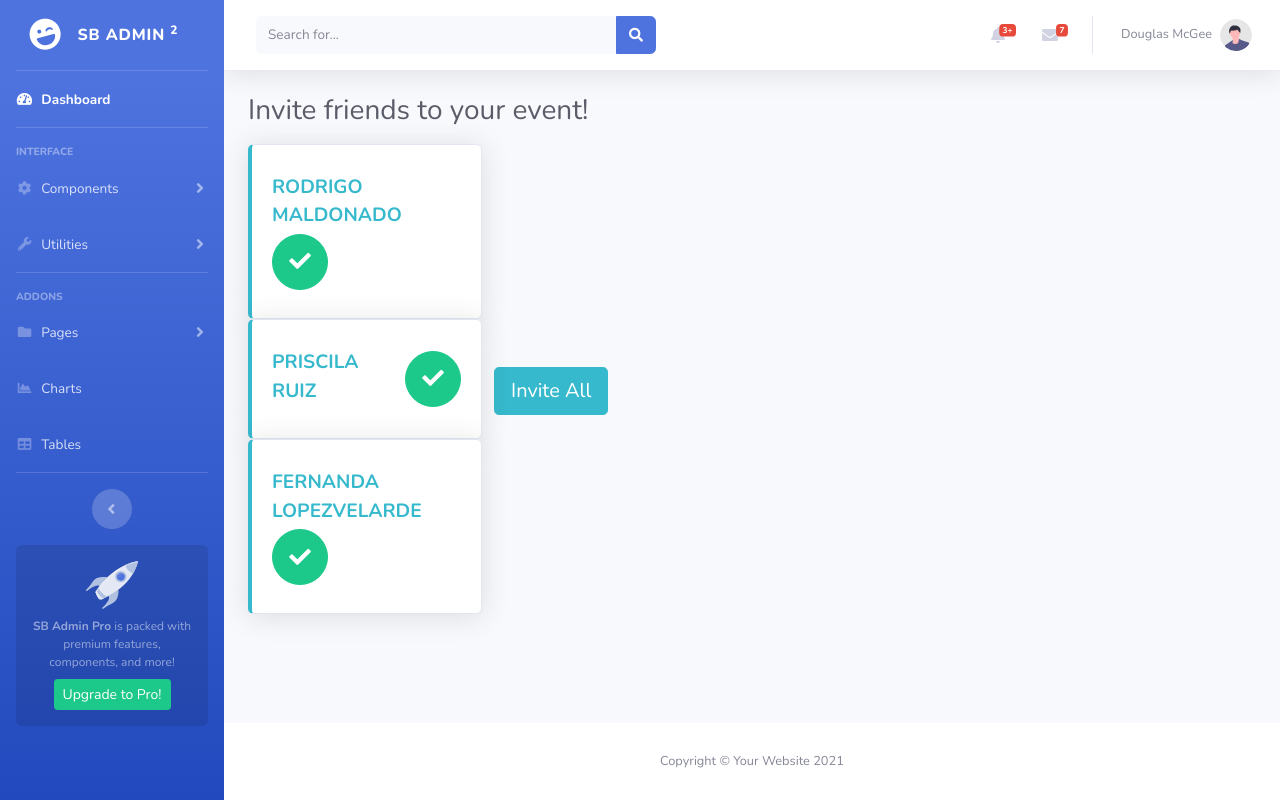
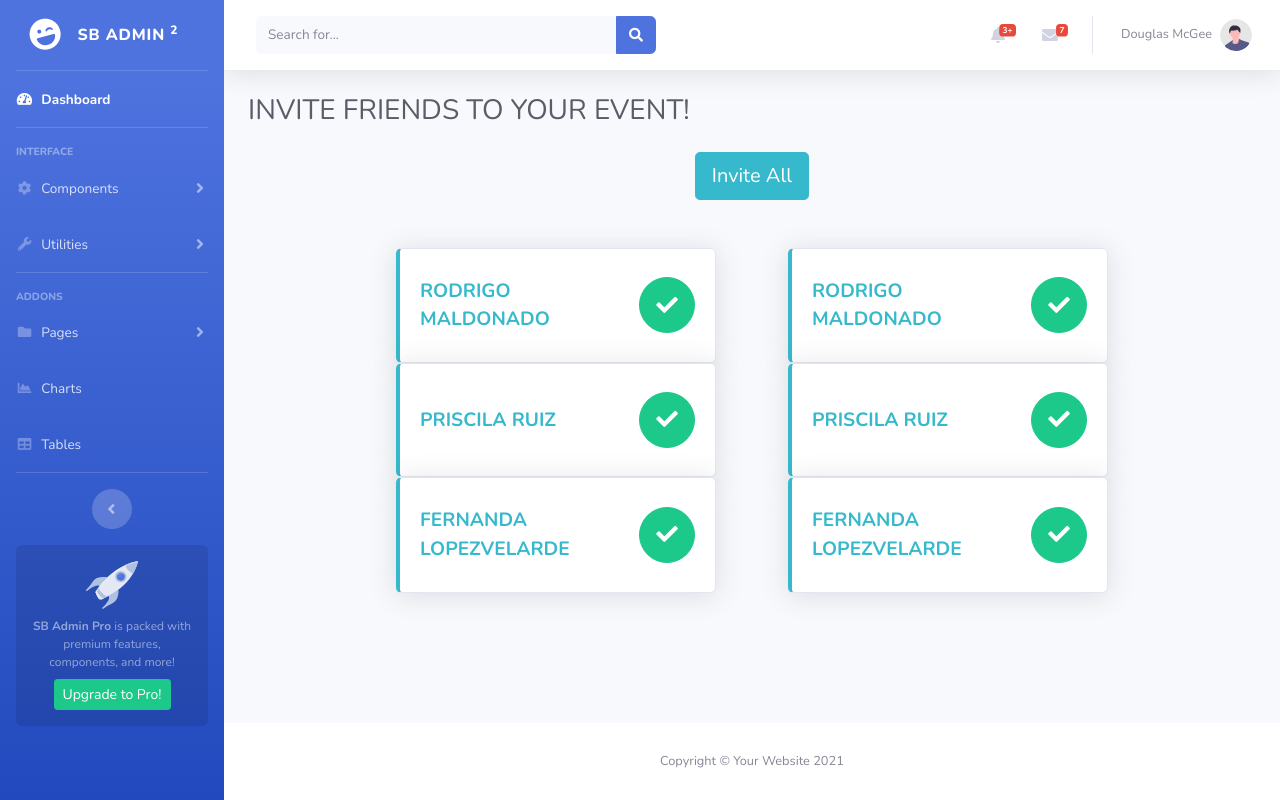
Before and after one commit to scyruz3/BioRhythm, a Flask app: template biorhythm/templates/inviteFriends.html in a window 1280 px wide. Run offline with Flask 2, Linux system fonts and the light colour scheme; the template is opened without the code that fills it, so the values that code supplies are empty; some libraries are stand-ins or nearby versions.

Commit message:
Frontend Invite Friends p2

```diff
--- a/biorhythm/templates/inviteFriends.html
+++ b/biorhythm/templates/inviteFriends.html
@@ -25,18 +25,24 @@
 <c class="container-fluid">
   {% block content %}
   <!-- Page Heading -->
-  <h1 class="h3 mb-2 text-gray-800">Invite friends to your event!</h1>
+  <h1 class="h3 mb-2 text-gray-800">INVITE FRIENDS TO YOUR EVENT!</h1>
   <p></p>
 
   <!--Friends Cards-->
-  <div class="row align-items-center">
-
-    <div class="col-xl-3 col-md-6 mb-4">
+  <div class="row align-items-center justify-content-center m-4">
+    <!--Invite All Friends to Event Btn-->
+    <div class="my-2"></div>
+    <a href="#" class="btn btn-info btn-icon-split btn-lg">
+      <span class="text">Invite All</span>
+    </a>
+  </div>
+  <div class="row align-items-center justify-content-center">
+    <div class="col-lg-4 m-4">
       <div class="card border-left-info shadow h-100 py-2">
         <div class="card-body">
           <div class="row no-gutters align-items-center">
             <div class="col mr-2">
-              <div class="text-lg font-weight-bold text-info text-uppercase mb-1">
+              <div class="text-lg font-weight-bold text-info text-uppercase mb-0">
                 Rodrigo Maldonado
               </div>
             </div>
@@ -52,7 +58,7 @@
         <div class="card-body">
           <div class="row no-gutters align-items-center">
             <div class="col mr-2">
-              <div class="text-lg font-weight-bold text-info text-uppercase mb-1">
+              <div class="text-lg font-weight-bold text-info text-uppercase mb-0">
                 Priscila Ruiz
               </div>
             </div>
@@ -68,7 +74,7 @@
         <div class="card-body">
           <div class="row no-gutters align-items-center">
             <div class="col mr-2">
-              <div class="text-lg font-weight-bold text-info text-uppercase mb-1">
+              <div class="text-lg font-weight-bold text-info text-uppercase mb-0">
                 Fernanda LopezVelarde
               </div>
             </div>
@@ -82,11 +88,56 @@
       </div>
     </div>
 
-    <!--Invite All Friends to Event-->
-    <div class="my-2"></div>
-    <a href="#" class="btn btn-info btn-icon-split btn-lg">
-      <span class="text">Invite All</span>
-    </a>
+    <div class="col-lg-4 m-4">
+      <div class="card border-left-info shadow h-100 py-2">
+        <div class="card-body">
+          <div class="row no-gutters align-items-center">
+            <div class="col mr-2">
+              <div class="text-lg font-weight-bold text-info text-uppercase mb-0">
+                Rodrigo Maldonado
+              </div>
+            </div>
+            <div class="col-auto">
+              <a href="#" class="btn btn-success btn-circle btn-lg">
+                <i class="fas fa-check"></i>
+              </a>
+            </div>
+          </div>
+        </div>
+      </div>
+      <div class="card border-left-info shadow h-100 py-2">
+        <div class="card-body">
+          <div class="row no-gutters align-items-center">
+            <div class="col mr-2">
+              <div class="text-lg font-weight-bold text-info text-uppercase mb-0">
+                Priscila Ruiz
+              </div>
+            </div>
+            <div class="col-auto">
+              <a href="#" class="btn btn-success btn-circle btn-lg">
+                <i class="fas fa-check"></i>
+              </a>
+            </div>
+          </div>
+        </div>
+      </div>
+      <div class="card border-left-info shadow h-100 py-2">
+        <div class="card-body">
+          <div class="row no-gutters align-items-center">
+            <div class="col mr-2">
+              <div class="text-lg font-weight-bold text-info text-uppercase mb-0">
+                Fernanda LopezVelarde
+              </div>
+            </div>
+            <div class="col-auto">
+              <a href="#" class="btn btn-success btn-circle btn-lg">
+                <i class="fas fa-check"></i>
+              </a>
+            </div>
+          </div>
+        </div>
+      </div>
+    </div>
   </div>
 
   <!-- /.container-fluid -->
```
